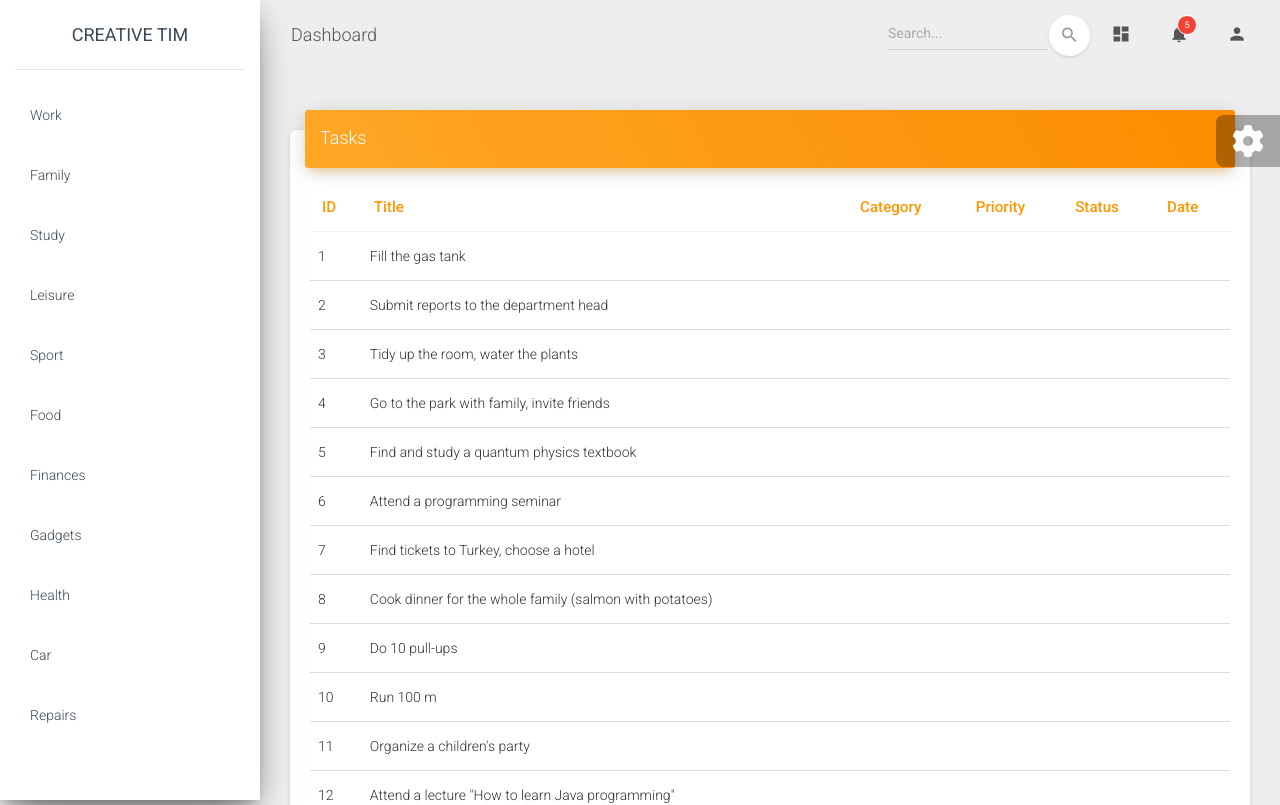
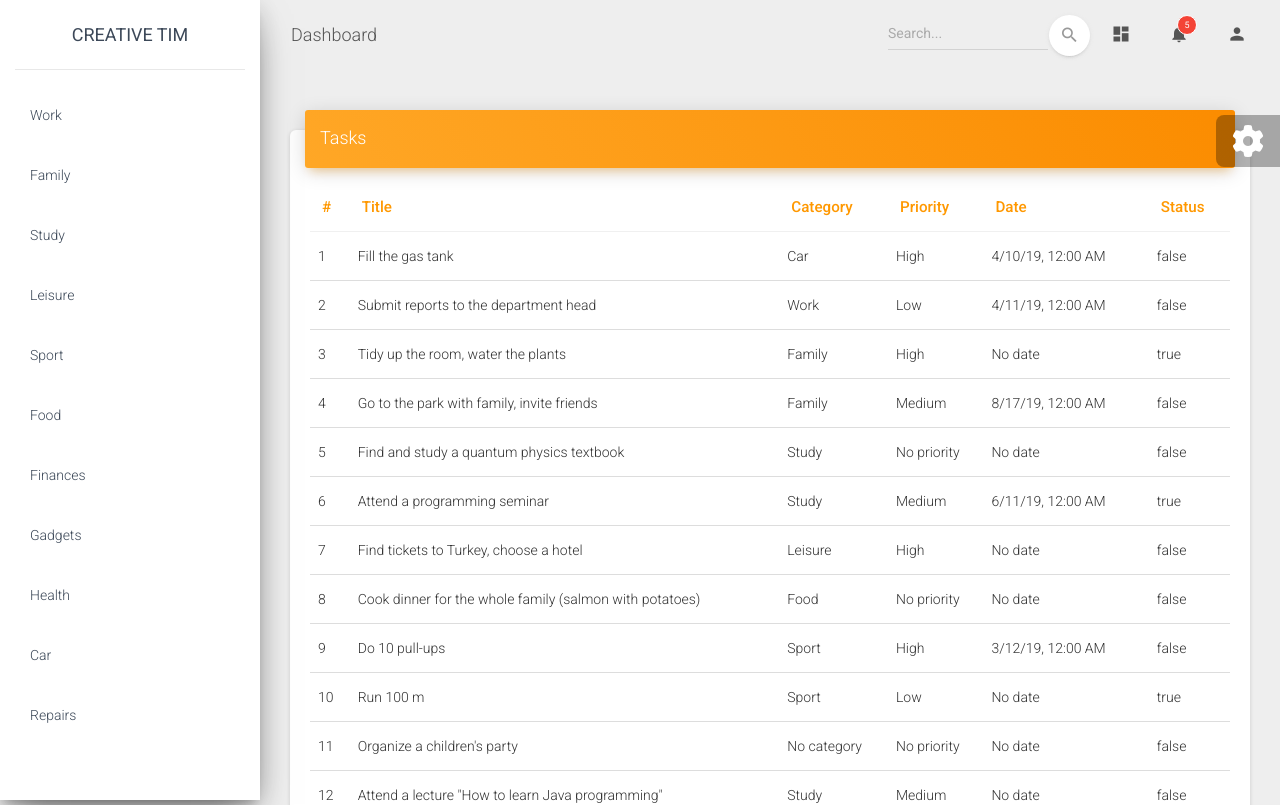
Before and after one commit to DenysSoldatenko/ToDo_project, an Angular app: page / in a window 1280 px wide. Shown: the top 805 px of the page. Built offline with nearby package versions, Linux system fonts and the light colour scheme.

Commit message:
Implemented display of task details and the selected category

```diff
--- a/src/app/views/categories/categories.component.css
+++ b/src/app/views/categories/categories.component.css
@@ -0,0 +1,3 @@
+.pointer {
+  cursor: pointer;
+}
--- a/src/app/views/categories/categories.component.html
+++ b/src/app/views/categories/categories.component.html
@@ -9,7 +9,9 @@
   </div>
   <div class="sidebar-wrapper">
     <ul class="nav">
-      <li  (click)="showTasksByCategory(category)" *ngFor="let category of categories" class="nav-item">
+      <li (click)="showTasksByCategory(category)"
+          *ngFor="let category of categories"
+          [class.active]="category === selectedCategory" class="nav-item pointer">
         <a class="nav-link">
           <p>{{ category.title }}</p>
         </a>
--- a/src/app/views/categories/categories.component.ts
+++ b/src/app/views/categories/categories.component.ts
@@ -15,6 +15,7 @@ import {NgForOf} from "@angular/common";
 export class CategoriesComponent {
 
   categories: Category[] = [];
+  selectedCategory: Category | undefined;
 
   constructor(private dataHandlerService: DataHandlerService) {
   }
@@ -24,6 +25,7 @@ export class CategoriesComponent {
   }
 
   showTasksByCategory(category: Category) {
+    this.selectedCategory = category;
     this.dataHandlerService.fillTasksByCategory(category);
   }
 }
--- a/src/app/views/tasks/tasks.component.html
+++ b/src/app/views/tasks/tasks.component.html
@@ -5,21 +5,21 @@
   <div class="card-body table-responsive">
     <table class="table table-hover">
       <thead class="text-warning">
-      <th>ID</th>
+      <th>#</th>
       <th>Title</th>
       <th>Category</th>
       <th>Priority</th>
+      <th>Date</th>
       <th>Status</th>
-      <th>Date</th>
       </thead>
       <tbody>
-      <tr *ngFor="let task of tasks">
-        <td>{{task.id}}</td>
-        <td>{{task.title}}</td>
-        <td></td>
-        <td></td>
-        <td></td>
-        <td></td>
+      <tr *ngFor="let task of tasks; let i = index">
+        <td>{{ i + 1 }}</td>
+        <td>{{ task.title }}</td>
+        <td>{{ task.category?.title ?? 'No category' }}</td>
+        <td>{{ task.priority?.title ?? 'No priority' }}</td>
+        <td>{{ task.date ? (task.date | date:'short') : 'No date' }}</td>
+        <td >{{ task.completed }}</td>
       </tr>
       </tbody>
     </table>
--- a/src/app/views/tasks/tasks.component.ts
+++ b/src/app/views/tasks/tasks.component.ts
@@ -1,13 +1,14 @@
 import {Component} from '@angular/core';
 import {Task} from "../../models/Task";
 import {DataHandlerService} from "../../services/data-handler.service";
-import {NgForOf} from "@angular/common";
+import {DatePipe, NgForOf} from "@angular/common";
 
 @Component({
   selector: 'app-tasks',
   standalone: true,
   imports: [
-    NgForOf
+    NgForOf,
+    DatePipe
   ],
   templateUrl: './tasks.component.html',
   styleUrl: './tasks.component.css'
```
